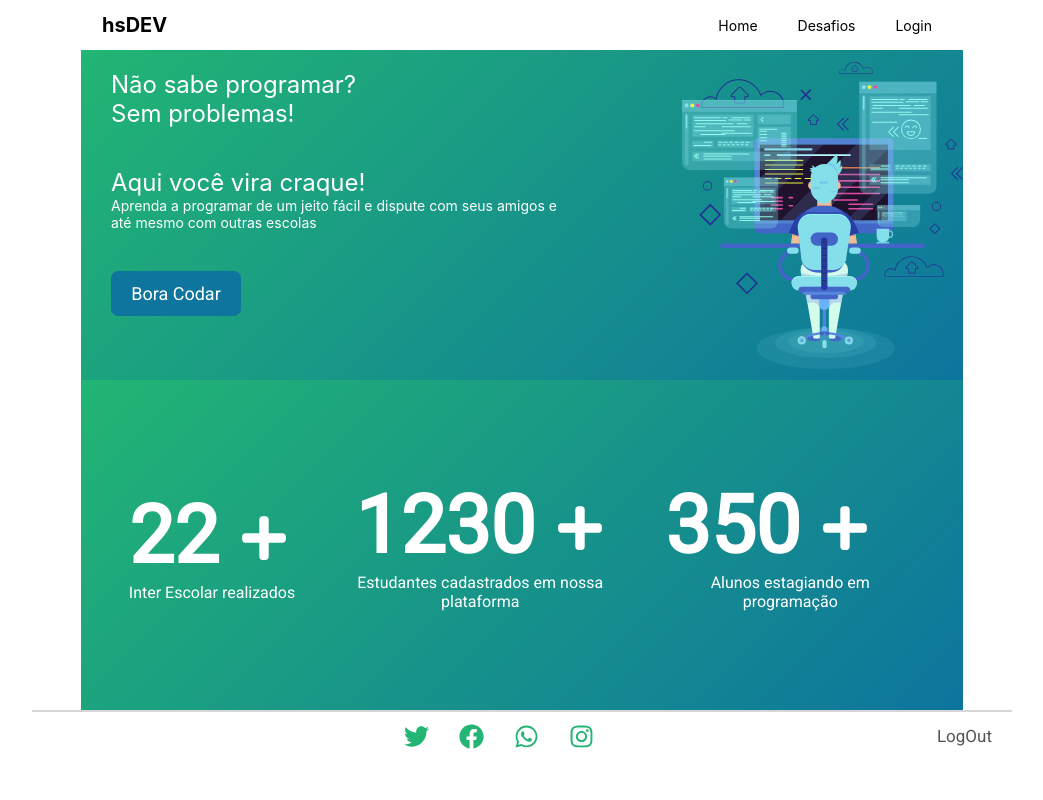
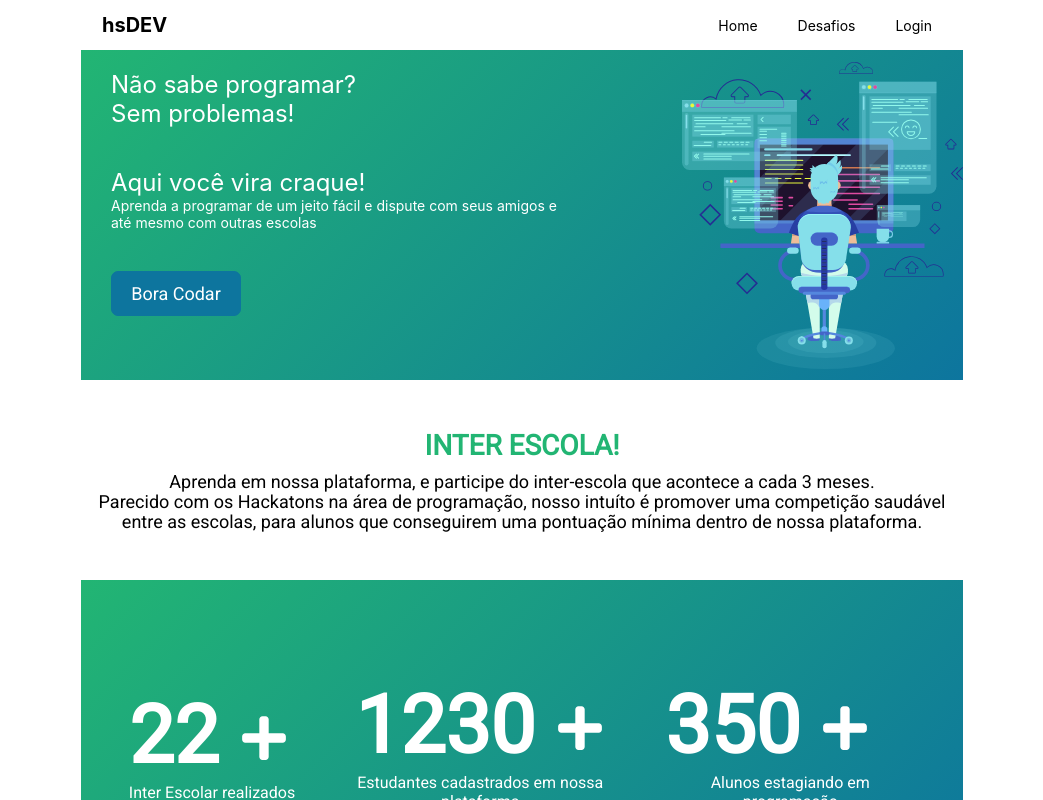
Before and after one commit to patricklongo1/hackatonRsxp, a React (Create React App) app in the folder frontend/frontend/: page / in a window 1280 px wide. Shown: the top 800 px of the page, without its empty margins (118-1161 px from the left). Built offline with nearby package versions, Linux system fonts and the light colour scheme.

Commit message:
InterEscola done

```diff
--- a/frontend/frontend/src/App.js
+++ b/frontend/frontend/src/App.js
@@ -3,6 +3,8 @@ import Header from './widgets/Header';
 import Banner from './widgets/Banner';
 import Contadores from './widgets/Contadores'
 import Footer from './widgets/Footer';
+import InterEscola from './widgets/InterEscola';
+
 import GlobalStyle from './styles/global';
 
 class App extends Component {
@@ -12,6 +14,7 @@ class App extends Component {
                 <GlobalStyle />
                 <Header />
                 <Banner />
+                <InterEscola />
                 <Contadores />
                 <Footer />
             </Fragment>
--- /dev/null
+++ b/frontend/frontend/src/components/interEscola/index.js
@@ -0,0 +1,18 @@
+import React from 'react';
+import { Container } from './styles';
+
+export default function interEscola() {
+  return (
+    <Container>
+        <h1>INTER ESCOLA!</h1>
+        <p>Aprenda em nossa plataforma, e participe do inter-escola que acontece a
+            cada 3 meses.<br />
+            Parecido com os Hackatons na área de programação, nosso
+            intuíto é promover uma competição
+            saudável entre as escolas, para alunos que conseguirem uma
+            pontuação mínima dentro de
+            nossa plataforma.
+        </p>
+    </Container>
+  );
+}
--- /dev/null
+++ b/frontend/frontend/src/components/interEscola/styles.js
@@ -0,0 +1,24 @@
+import styled from 'styled-components';
+
+export const Container = styled.div`
+    width: 90%;
+    height: 200px;
+    margin: 0 5%;
+    display: flex;
+    flex-direction: column;
+    align-items: center;
+    justify-content: center;
+
+    h1 {
+        font-weight: none;
+        font-size: 28px;
+        color: #22b573;
+        margin-bottom: 10px;
+    }
+
+    p {
+        font-size: 18px;
+        text-align: center;
+        line-height: 20px;
+    }
+`;
--- /dev/null
+++ b/frontend/frontend/src/widgets/InterEscola.js
@@ -0,0 +1,12 @@
+import React, { Component } from 'react';
+import Inter from '../components/interEscola'
+
+class InterEscola extends Component {
+    render() {
+        return (
+            <Inter />
+        );
+    }
+}
+
+export default InterEscola;
```
